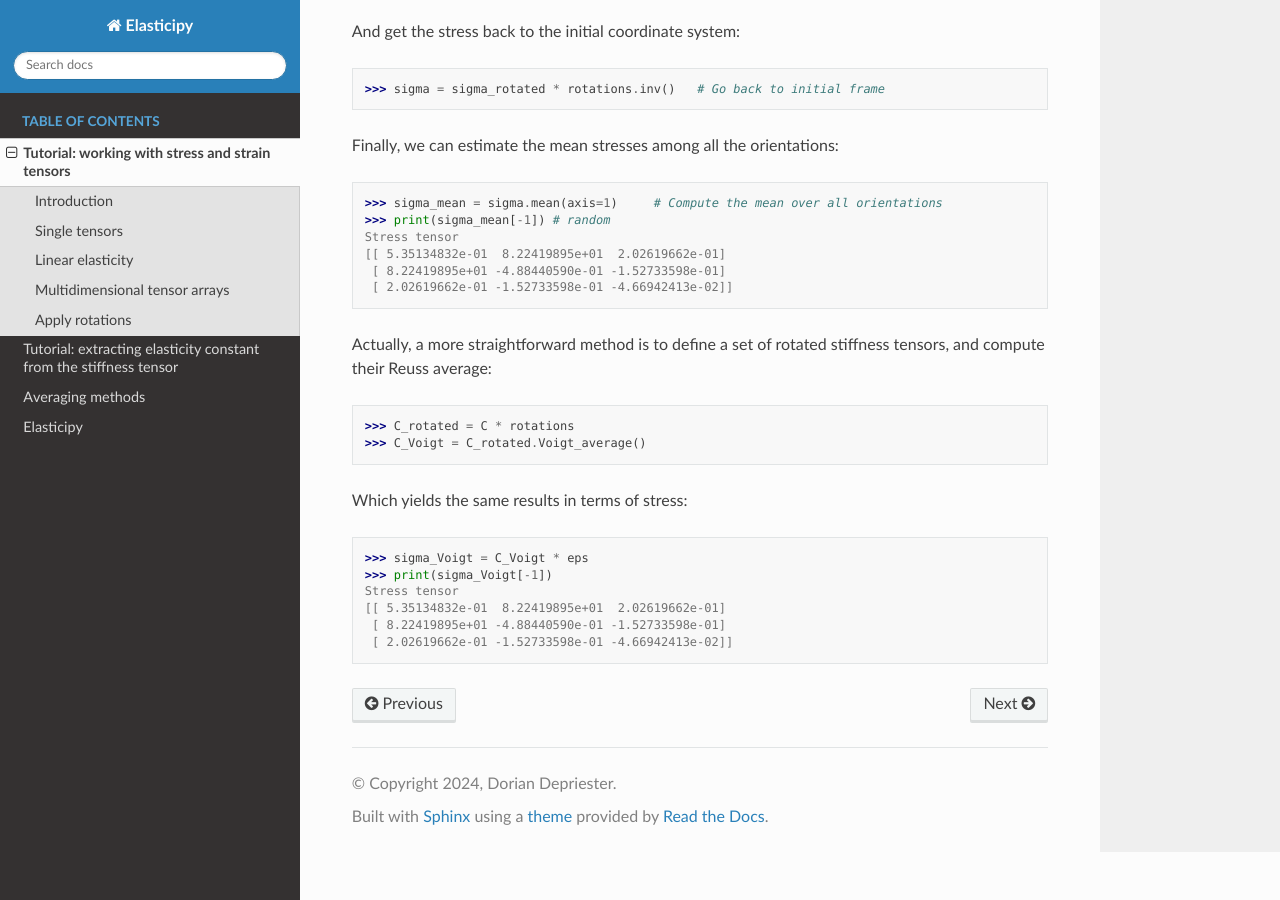
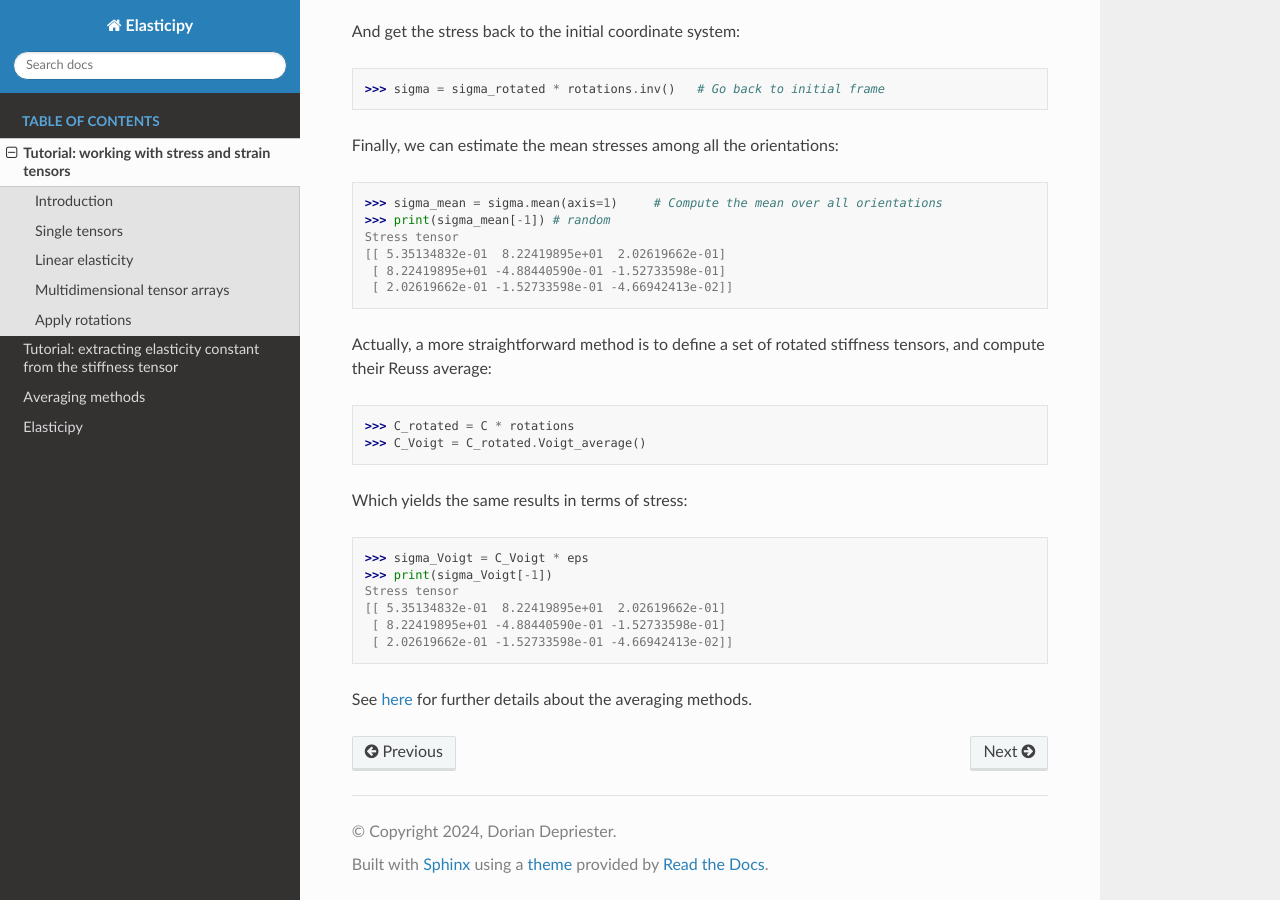
Before and after one commit to DorianDepriester/Elasticipy, a Sphinx documentation site: the page built from docs/source/example_StressStrain.rst, in a window 1280 px wide and 900 px high, scrolled down 3438 px. Built offline with Sphinx 7.4.7 and the Read the Docs theme 3.1.0, drawn with Linux system fonts in a browser that asks for light colours.

Commit message:
Add link to Tutorial_AveragingMethods.rst at the end

```diff
--- a/docs/source/example_StressStrain.rst
+++ b/docs/source/example_StressStrain.rst
@@ -177,3 +177,5 @@ Which yields the same results in terms of stress:
     [[ 5.35134832e-01  8.22419895e+01  2.02619662e-01]
      [ 8.22419895e+01 -4.88440590e-01 -1.52733598e-01]
      [ 2.02619662e-01 -1.52733598e-01 -4.66942413e-02]]
+
+See :ref:`here<Averaging methods>` for further details about the averaging methods.
```
